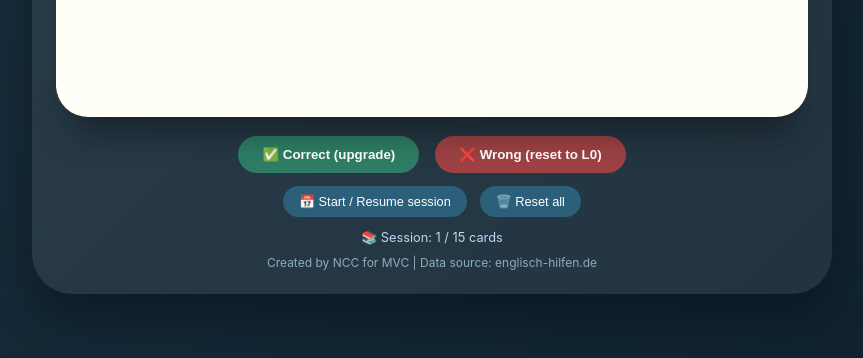
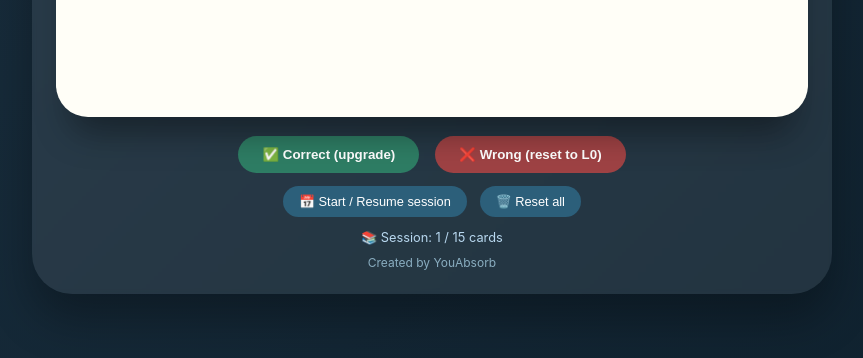
Before and after one commit to calasCosta/IrregularVerbs, a plain HTML site: page flashcards.html in a window 1280 px wide. Shown: the part 442-800 px from the top of the page, without its empty margins (208-1071 px from the left). Drawn offline with Linux system fonts and the light colour scheme.

Commit message:
Update footer credit from NCC to YouAbsorb

```diff
--- a/flashcards.html
+++ b/flashcards.html
@@ -304,7 +304,7 @@
     </div>
     <div class="due-counter" id="dueMessage"></div>
     <footer>
-        <p style="text-align:center; font-size:0.75rem; color:#8aaec0; margin-top: 10px;">Created by NCC for MVC | Data source: englisch-hilfen.de</p>
+        <p style="text-align:center; font-size:0.75rem; color:#8aaec0; margin-top: 10px;">Created by YouAbsorb</p>
     </footer>
 </div>
 
```
